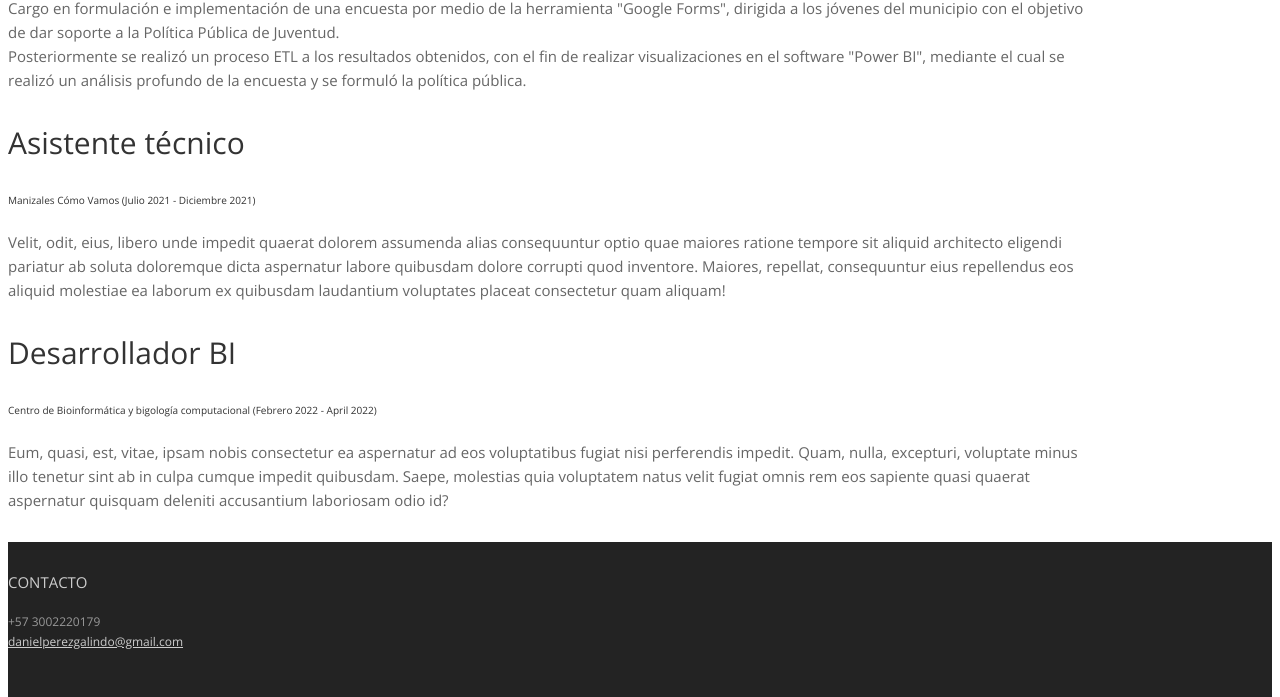
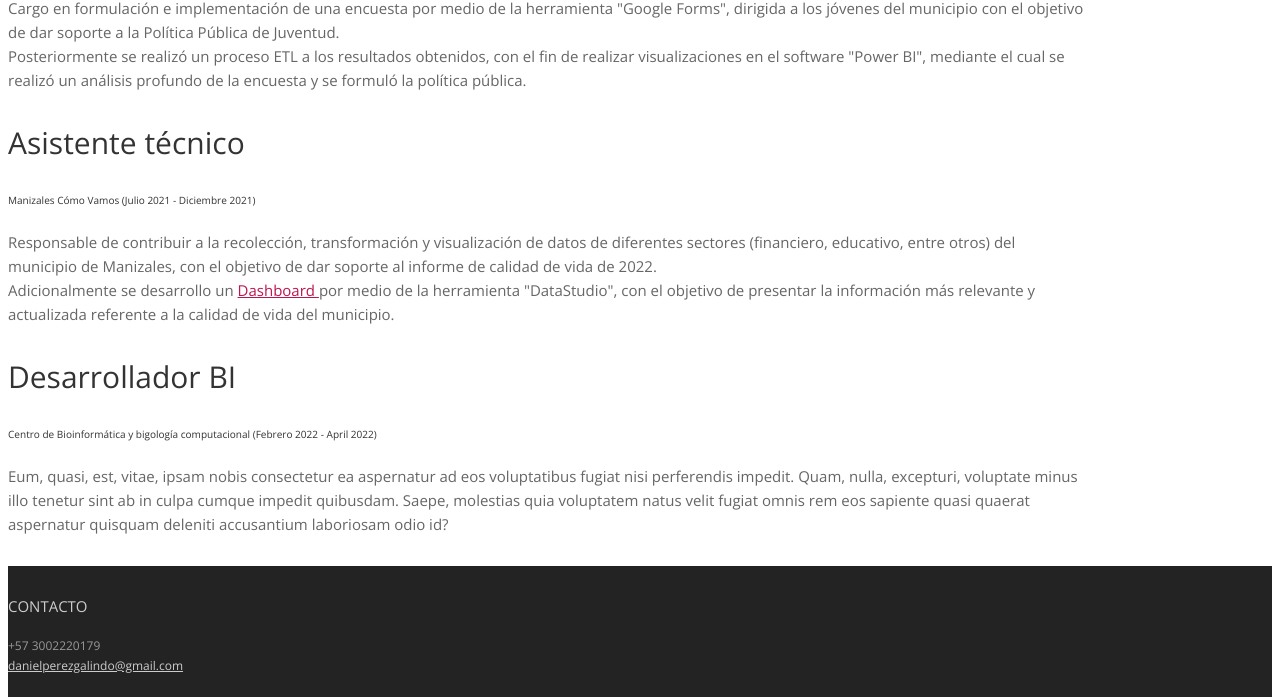
Before and after one commit to DanielFPerezG/DanielFPerezG.github.io, a plain HTML site: page experiencia.html in a window 1280 px wide. Shown: the part 786-1483 px from the top of the page. Drawn offline with nearby package versions, Linux system fonts and the light colour scheme; some icons are missing; a web font is replaced by a local one.

Commit message:
actualización pagina experiencia

```diff
--- a/experiencia.html
+++ b/experiencia.html
@@ -88,7 +88,7 @@
 					<h3>Asistente técnico <img src="assets/images/mcv.jpg" alt="" width="20%" ></h3>
 					<h6>Manizales Cómo Vamos (Julio 2021 - Diciembre 2021)</h5>
 				</div>
-				<p>Velit, odit, eius, libero unde impedit quaerat dolorem assumenda alias consequuntur optio quae maiores ratione tempore sit aliquid architecto eligendi pariatur ab soluta doloremque dicta aspernatur labore quibusdam dolore corrupti quod inventore. Maiores, repellat, consequuntur eius repellendus eos aliquid molestiae ea laborum ex quibusdam laudantium voluptates placeat consectetur quam aliquam!</p>
+				<p>Responsable de contribuir a la recolección, transformación y visualización de datos de diferentes sectores (financiero, educativo, entre otros) del municipio de Manizales, con el objetivo de dar soporte al informe de calidad de vida de 2022. <br> Adicionalmente se desarrollo un <A href="https://manizalescomovamos.org/manizales-al-dia/" target="_blank"> Dashboard </A> por medio de la herramienta "DataStudio", con el objetivo de presentar la información más relevante y actualizada referente a la calidad de vida del municipio.</p>
 				<div>
 					<h3>Desarrollador BI <img src="assets/images/bios.png" alt="" width="8%" ></h3>
 					<h6> Centro de Bioinformática y bigología computacional (Febrero 2022 - April 2022)</h5>
```
